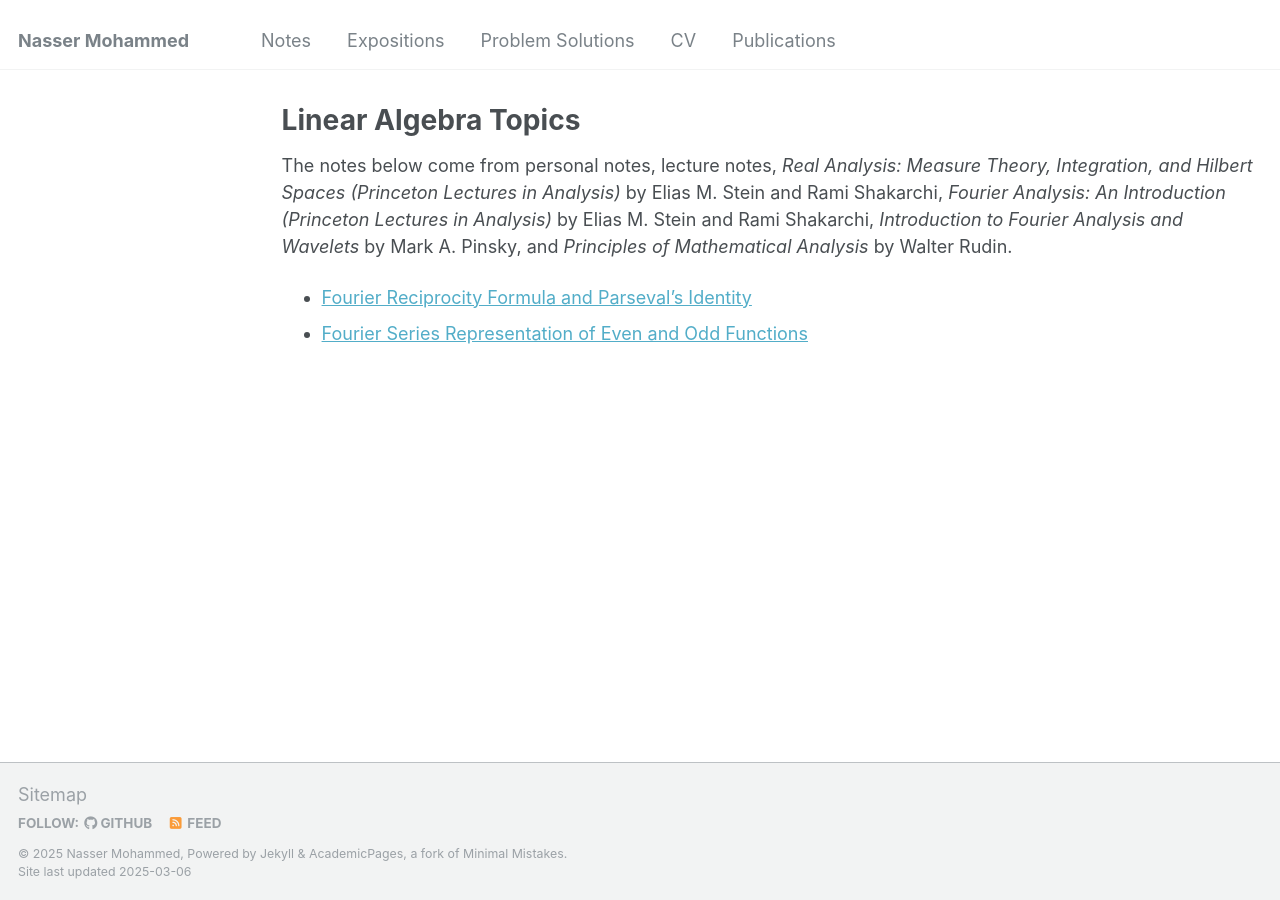
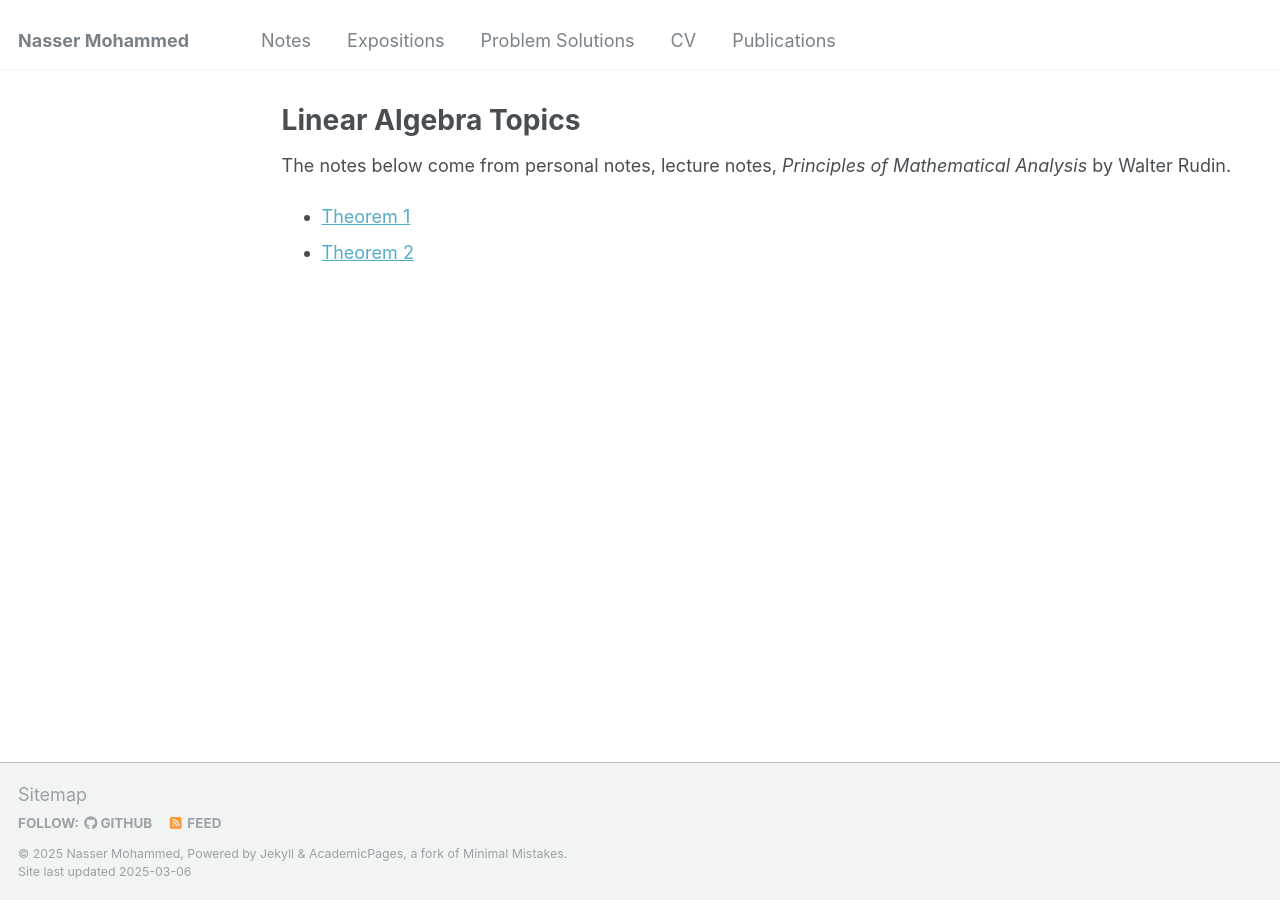
Before and after one commit to Nasser-Mohammed/Nasser-Mohammed.github.io, a Jekyll site: the page built from _pages/notes/linear-algebra/nav.md, in a window 1280 px wide. Built offline with Jekyll 4.4.1, drawn with Linux system fonts in a browser that asks for light colours.

Commit message:
Update nav.md

```diff
--- a/_pages/notes/linear-algebra/nav.md
+++ b/_pages/notes/linear-algebra/nav.md
@@ -4,7 +4,6 @@ title: "Linear Algebra Topics"
 permalink: /notes/linear-algebra/
 author_profile: false
 ---
-The notes below come from personal notes, lecture notes, *Real Analysis: Measure Theory, Integration, and Hilbert Spaces (Princeton Lectures in Analysis)* by Elias M. Stein and Rami Shakarchi,
-*Fourier Analysis: An Introduction (Princeton Lectures in Analysis)* by Elias M. Stein and Rami Shakarchi, *Introduction to Fourier Analysis and Wavelets* by Mark A. Pinsky, and *Principles of Mathematical Analysis* by Walter Rudin.
-- [Fourier Reciprocity Formula and Parseval's Identity](parseval-identity.md)
-- [Fourier Series Representation of Even and Odd Functions](odd-even-fourier-rep.md)
+The notes below come from personal notes, lecture notes, *Principles of Mathematical Analysis* by Walter Rudin.
+- [Theorem 1](parseval-identity.md)
+- [Theorem 2](odd-even-fourier-rep.md)
```
